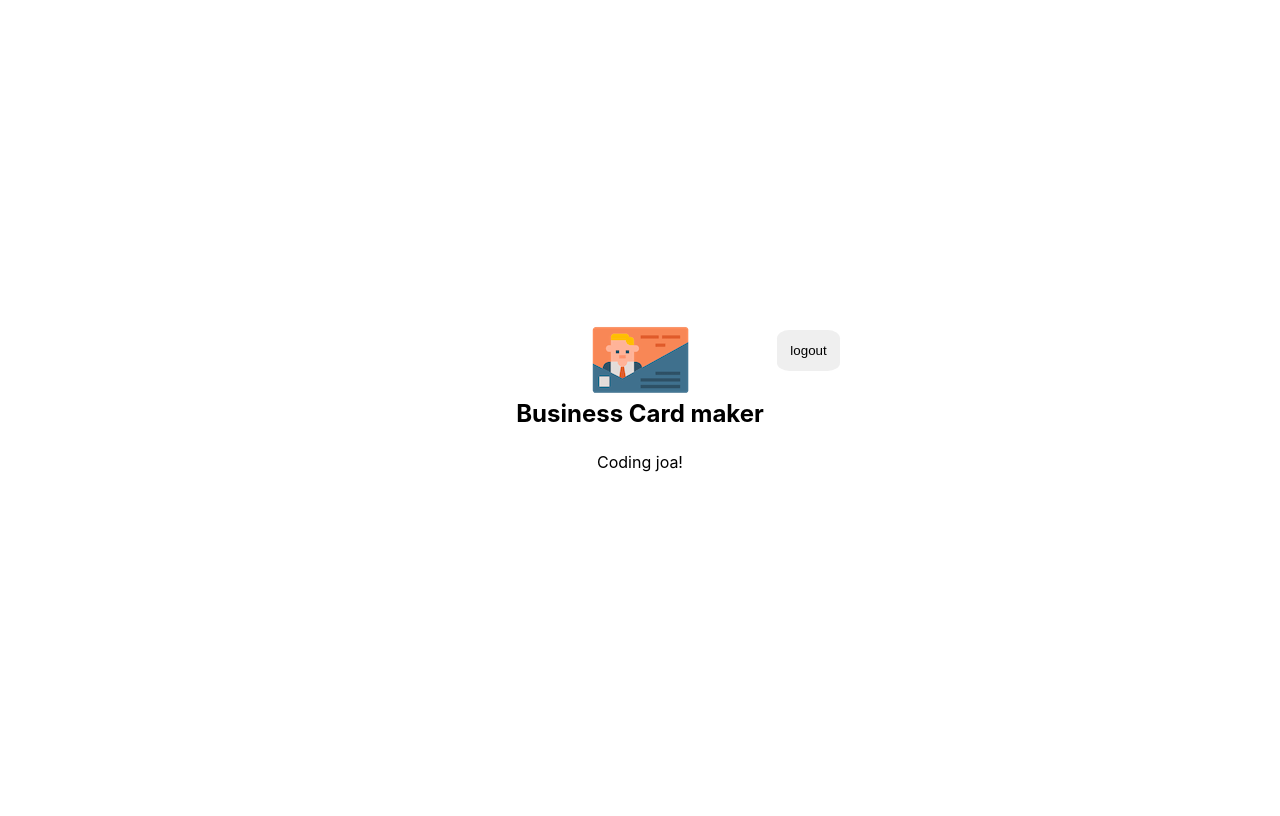
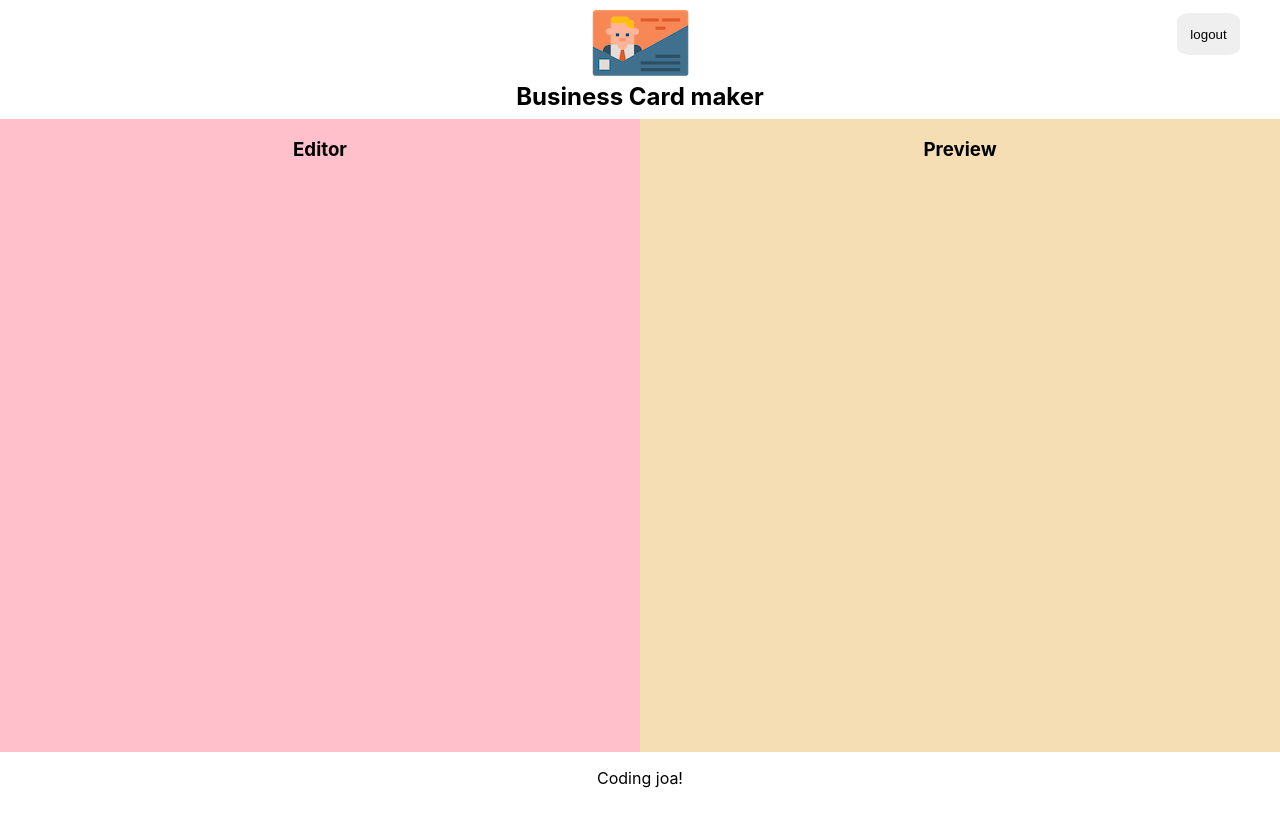
Before and after one commit to YYOngYYong/card-maker, a React (Create React App) app: page /maker in a window 1280 px wide. Built offline with nearby package versions, Linux system fonts and the light colour scheme; no server answers; sample sign-in values are in the browser's storage.

Commit message:
editor & preview setting

```diff
--- /dev/null
+++ b/src/components/editor/editor.jsx
@@ -0,0 +1,10 @@
+import React from "react";
+import styles from "./editor.module.css";
+
+const Editor = (props) => (
+  <section className={styles.editor}>
+    <h1 className={styles.title}>Editor</h1>
+  </section>
+);
+
+export default Editor;
--- /dev/null
+++ b/src/components/editor/editor.module.css
@@ -0,0 +1,12 @@
+@value makerGreen from '../../common/colors.css';
+
+.editor {
+  flex-basis: 50%;
+  background-color: pink;
+}
+
+.title {
+  width: 100%;
+  text-align: center;
+  color: makerGreen;
+}
--- a/src/components/footer/footer.module.css
+++ b/src/components/footer/footer.module.css
@@ -2,7 +2,7 @@
 
 .footer {
   background-color: makerGreen;
-  width: 30em;
+  width: 100%;
   text-align: center;
   height: 3em;
   display: flex;
--- a/src/components/header/header.module.css
+++ b/src/components/header/header.module.css
@@ -1,7 +1,7 @@
 @value makerGreen,makerWhite,makerBlack from '../../common/colors.css';
 
 .header {
-  width: 30em;
+  width: 100%;
   text-align: center;
   padding: 0.5em;
   background-color: makerGreen;
--- a/src/components/maker/maker.jsx
+++ b/src/components/maker/maker.jsx
@@ -1,7 +1,9 @@
 import React, { useEffect } from "react";
 import { useHistory } from "react-router-dom";
+import Editor from "../editor/editor";
 import Footer from "../footer/footer";
 import Header from "../header/header";
+import Preview from "../preiview/preview";
 import styles from "./maker.module.css";
 
 const Maker = ({ authService }) => {
@@ -20,6 +22,10 @@
   return (
     <section className={styles.maker}>
       <Header onLogout={onLogout} />
+      <div className={styles.container}>
+        <Editor />
+        <Preview />
+      </div>
       <Footer />
     </section>
   );
--- a/src/components/maker/maker.module.css
+++ b/src/components/maker/maker.module.css
@@ -0,0 +1,19 @@
+@value mediaQuery from "../../common/size.css";
+
+.maker {
+  width: 100%;
+  display: flex;
+  height: 100%;
+  flex-direction: column;
+}
+
+.container {
+  display: flex;
+  flex: 1;
+}
+
+@media screen and (max-width: mediaQuery) {
+  .container {
+    flex-direction: column;
+  }
+}
--- /dev/null
+++ b/src/components/preiview/preview.jsx
@@ -0,0 +1,10 @@
+import React from "react";
+import styles from "./preview.module.css";
+
+const Preview = (props) => (
+  <section className={styles.preview}>
+    <h1 className={styles.title}>Preview</h1>
+  </section>
+);
+
+export default Preview;
--- /dev/null
+++ b/src/components/preiview/preview.module.css
@@ -0,0 +1,12 @@
+@value makerGreen from '../../common/colors.css';
+
+.preview {
+  flex-basis: 50%;
+  background-color: wheat;
+}
+
+.title {
+  width: 100%;
+  text-align: center;
+  color: makerGreen;
+}
```
